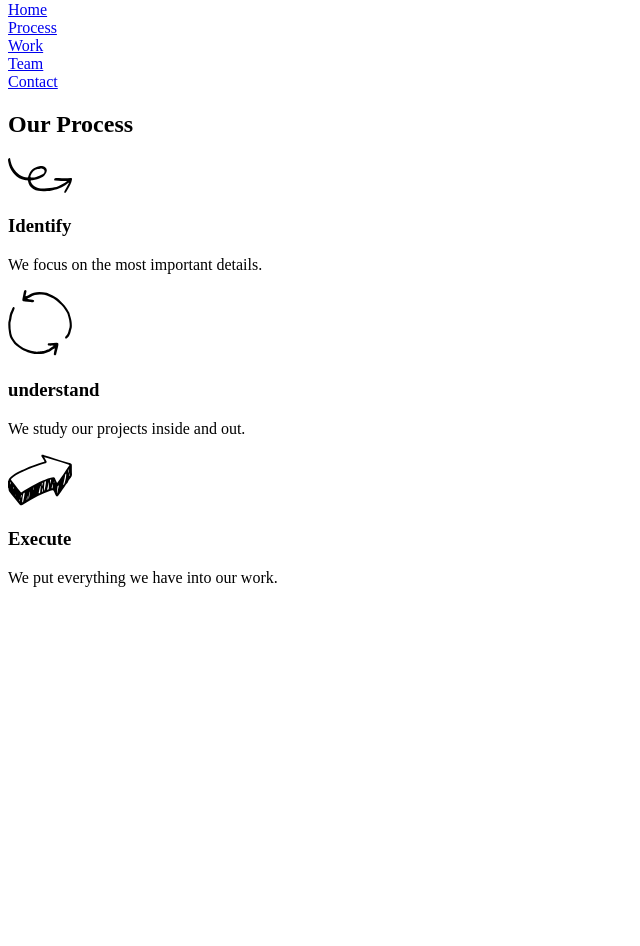
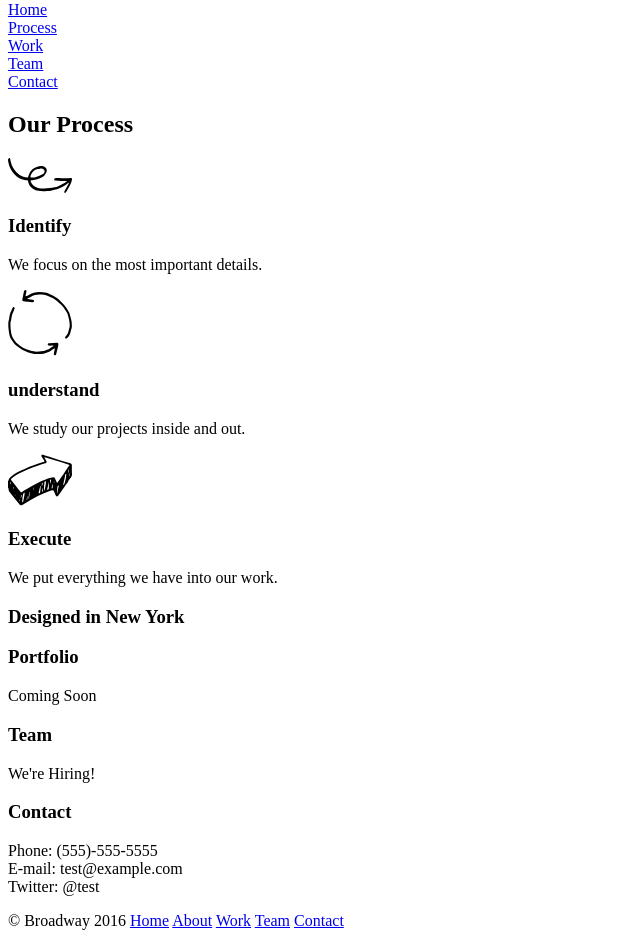
Before and after one commit to sydkneev/broadway, a plain HTML site: page index.html in a window 1280 px wide. Shown: the part 79-1025 px from the top of the page, without its empty margins (0-640 px from the left). Before the commit the page ends 800 px from the top, so only its background shows below. Drawn offline with Linux system fonts and the light colour scheme.

Commit message:
basic HTML structure complete

```diff
--- a/index.html
+++ b/index.html
@@ -30,5 +30,33 @@
       <p>We put everything we have into our work.</p>
 
     </div>
+
+    <div class="NewYork">
+      <h3 class="special">Designed in New York</h3>
+
+      <h3>Portfolio</h3>
+      <p>Coming Soon</p>
+
+      <h3>Team</h3>
+      <p>We're Hiring!</p>
+
+      <h3>Contact</h3>
+      <p>Phone: (555)-555-5555 <br>
+
+E-mail: test@example.com <br>
+
+Twitter: @test</p>
+
+    </div>
+
+    <div class="footer">
+      <p class="copyright">© Broadway 2016
+      <a href="#">Home</a>
+      <a href="#">About</a>
+      <a href="#">Work</a>
+      <a href="#">Team</a>
+      <a href="#">Contact</a>
+    </p>
+    </div>
   </body>
 </html>
```
